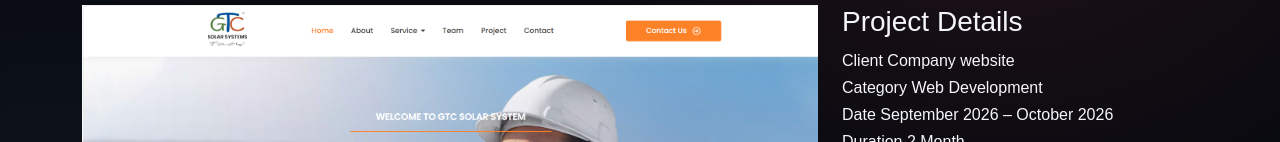
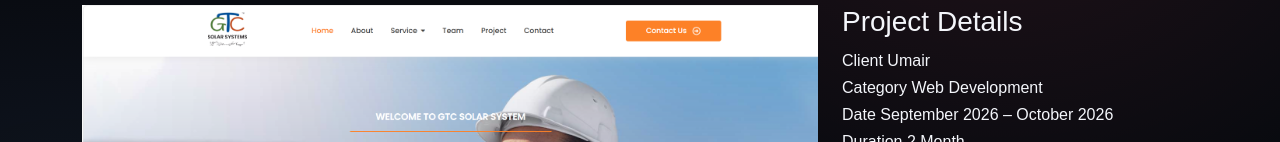
Before and after one commit to mubasherkhattak/Mubasherportfolio.io, a plain HTML site: page GTC-portfolio-details.html in a window 1280 px wide. Shown: the part 151-293 px from the top of the page. Drawn offline with Linux system fonts and the light colour scheme.

Commit message:
Update client name in project details

```diff
--- a/GTC-portfolio-details.html
+++ b/GTC-portfolio-details.html
@@ -158,7 +158,7 @@
 
                 <div class="info-item">
                   <span class="label">Client</span>
-                  <span class="value">Company website</span>
+                  <span class="value">Umair</span>
                 </div>
 
                 <div class="info-item">
```
